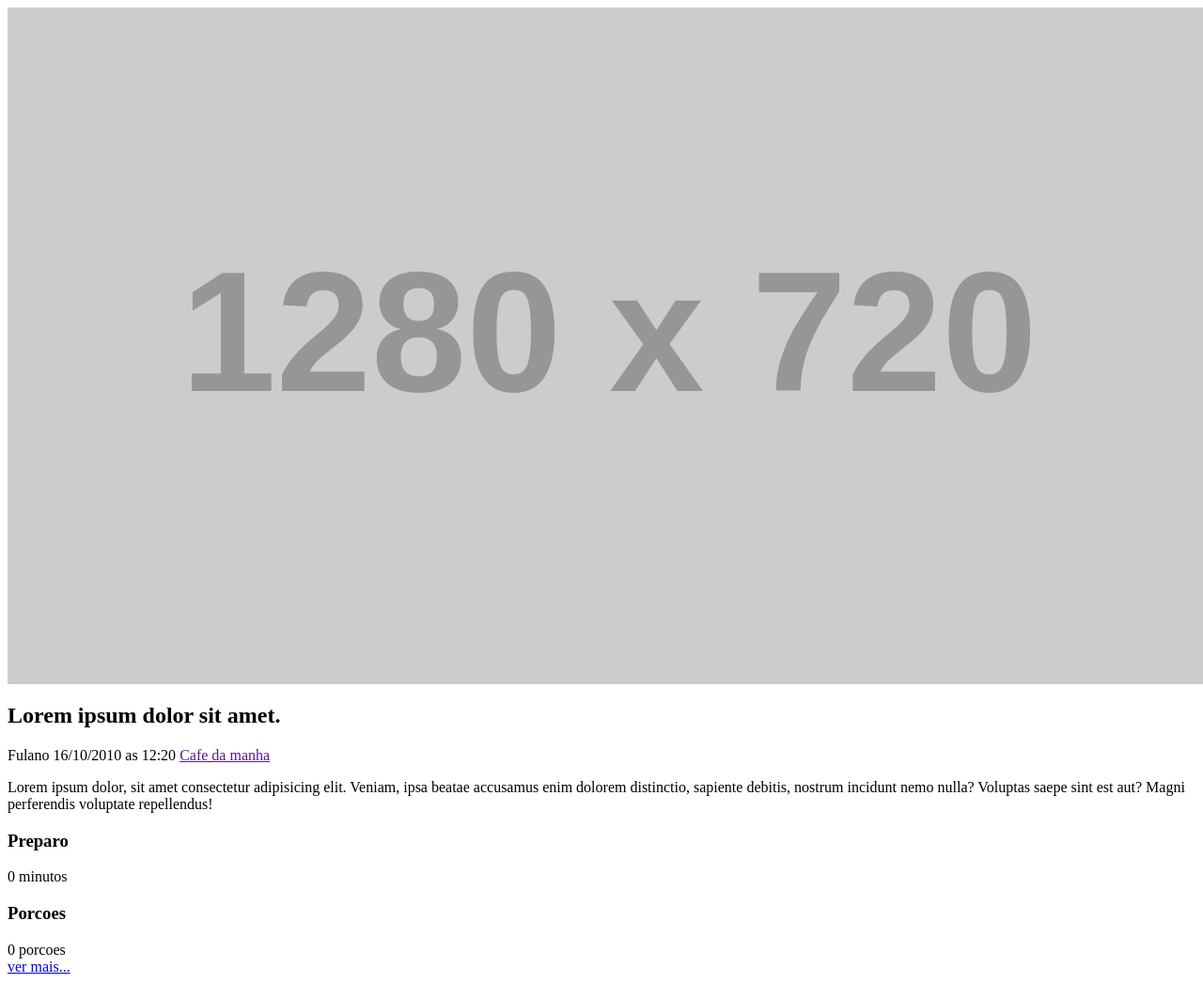
After one commit to marcelovet/projeto_django_1, a Python web app: template recipes/templates/recipes/partials/recipe.html in a window 1280 px wide. The commit adds this page. Shown: the whole page at 94% size. Run offline with Jinja, Linux system fonts and the light colour scheme; the template is opened without the code that fills it, so the values that code supplies are empty; grey boxes labelled with a size stand in for pictures from a placeholder-image service; some libraries are stand-ins or nearby versions.

Commit message:
recipe item list

```diff
--- /dev/null
+++ b/recipes/templates/recipes/partials/recipe.html
@@ -0,0 +1,58 @@
+<div class="recipe recipe-list-item">
+    <div class="recipe-cover">
+        <img src="https://placehold.co/1280x720/296fe6/FFF" alt="temporario">
+    </div>
+
+    <div class="recipe-title-container">
+        <h2 class="recipe-title">Lorem ipsum dolor sit amet.</h2>
+    </div>
+
+    <div class="recipe-author">
+        <span class="recipe-author-item">
+            <i class="fas fa-user"></i>
+            Fulano
+        </span>
+        <span class="recipe-author-item">
+            <i class="fas fa-calendar-alt"></i>
+            16/10/2010 as 12:20
+        </span>
+        <span class="recipe-author-item">
+            <a href="">
+                <i class="fas fa-layer-group"></i>
+                <span>Cafe da manha</span>
+            </a>
+        </span>
+    </div>
+
+    <div class="recipe-content">
+        <article>
+            <p>Lorem ipsum dolor, sit amet consectetur adipisicing elit. Veniam, ipsa beatae accusamus enim dolorem distinctio, sapiente debitis, nostrum incidunt nemo nulla? Voluptas saepe sint est aut? Magni perferendis voluptate repellendus!</p>
+        </article>
+    </div>
+
+    <div class="recipe-meta-container">
+
+        <div class="recipe-meta recipe-preparation">
+            <h3 class="recipe-meta-title"><i class="fas fa-stopwatch"></i> Preparo</h3>
+            <div class="recipe-meta-text">
+                0 minutos
+            </div>
+        </div>
+
+        <div class="recipe-meta recipe-servings">
+            <h3 class="recipe-meta-title"><i class="fas fa-pizza-slice"></i> Porcoes</h3>
+            <div class="recipe-meta-text">
+                0 porcoes
+            </div>
+        </div>
+
+    </div>
+
+    <footer class="recipe-footer">
+        <a href="#", class="recipe-read-more button button-dark button-full-width">
+            <i class="fas fa-eye"></i>
+            <span>ver mais...</span>
+        </a>
+    </footer>
+
+</div>
```
Also changed, not shown: recipes/templates/recipes/pages/home.html (+7 -7 lines), recipes/templates/recipes/partials/head.html (+95 -0 lines), recipes/templates/recipes/partials/search.html (added, +8 -0 lines).
